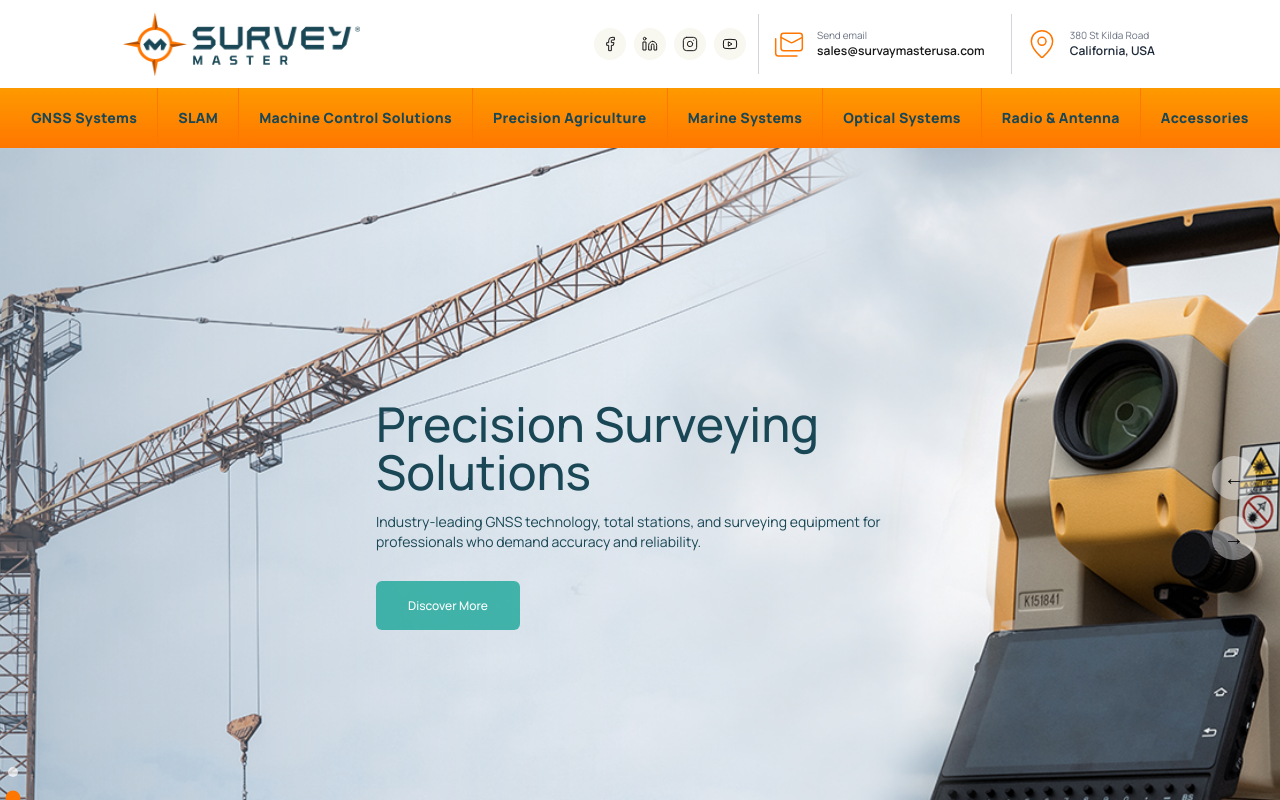
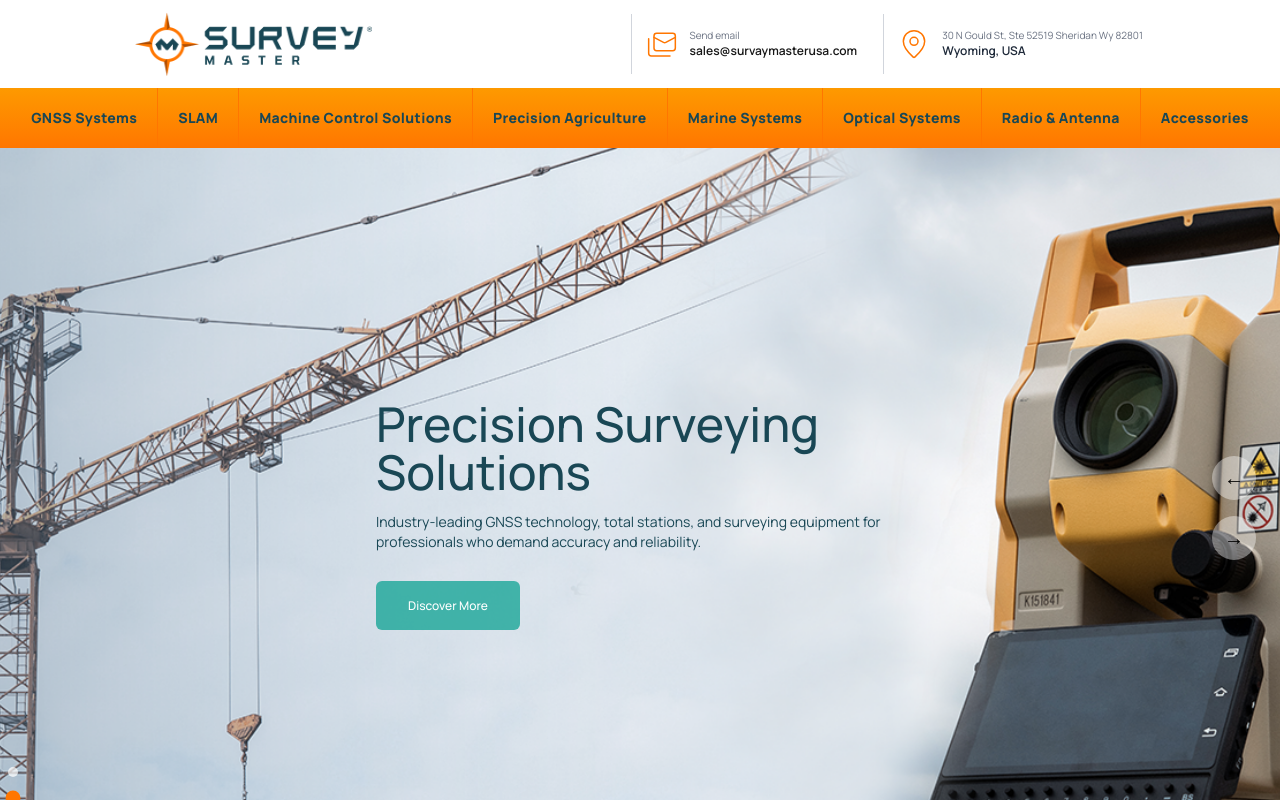
Before and after one commit to surveymaster2030/survey-master-usa, a Next.js app: page / in a window 1280 px wide. Shown: the top 800 px of the page. Built offline with nearby package versions, Linux system fonts and the light colour scheme.

Commit message:
Update TopHeader.js

```diff
--- a/app/_components/TopHeader.js
+++ b/app/_components/TopHeader.js
@@ -22,7 +22,7 @@ export default function TopHeader() {
         />
       </Link>
       <div className="hidden space-x-3 lg:flex">
-        <div className="flex items-center justify-center space-x-2">
+        <div className="hidden items-center justify-center space-x-2">
           <a
             className="bg-light_beige rounded-full p-2 transition-all duration-150 hover:rounded-md"
             target="blank"
@@ -74,9 +74,11 @@ export default function TopHeader() {
             absoluteStrokeWidth={true}
           />
           <div>
-            <p className="text-[10px] text-gray-500">380 St Kilda Road</p>
+            <p className="text-[10px] text-gray-500">
+              30 N Gould St, Ste 52519 Sheridan Wy 82801
+            </p>
             <h4 className="text-xs font-semibold text-gray-800">
-              California, USA
+              Wyoming, USA
             </h4>
           </div>
         </div>
```
